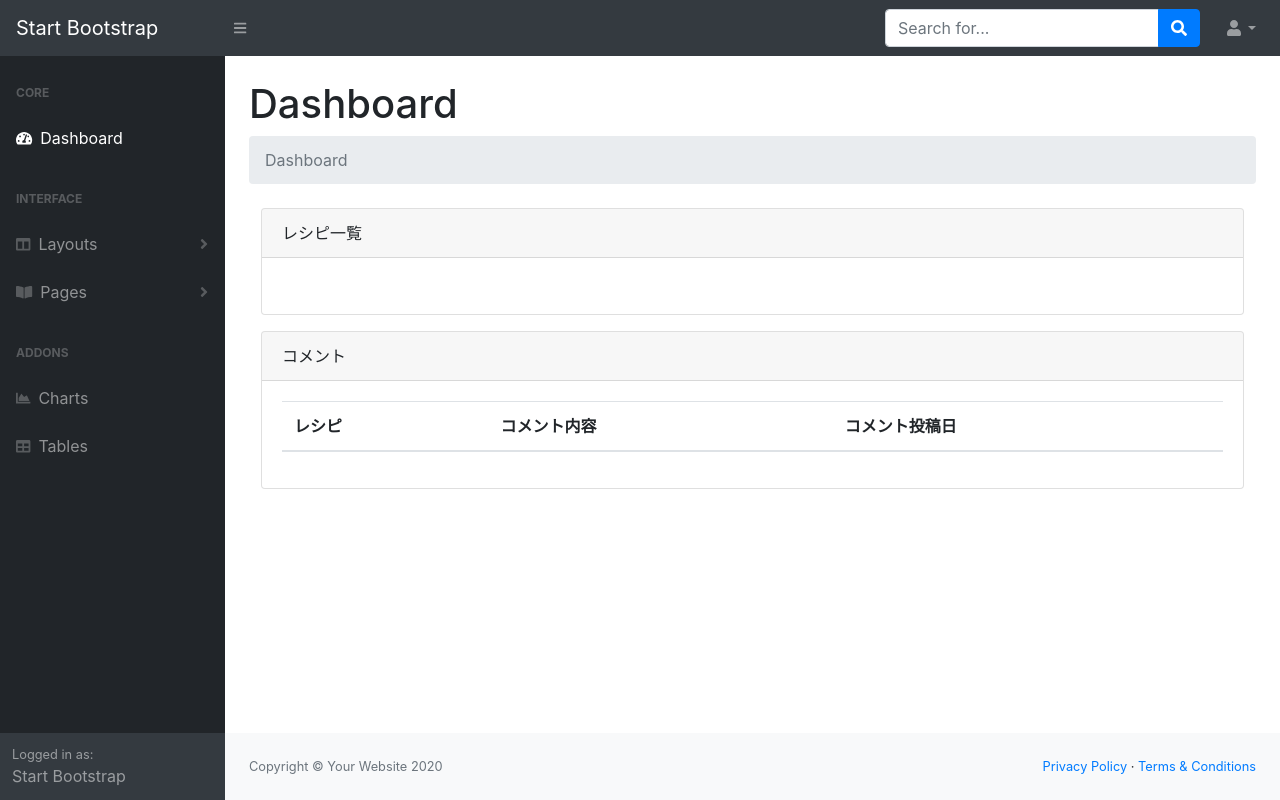
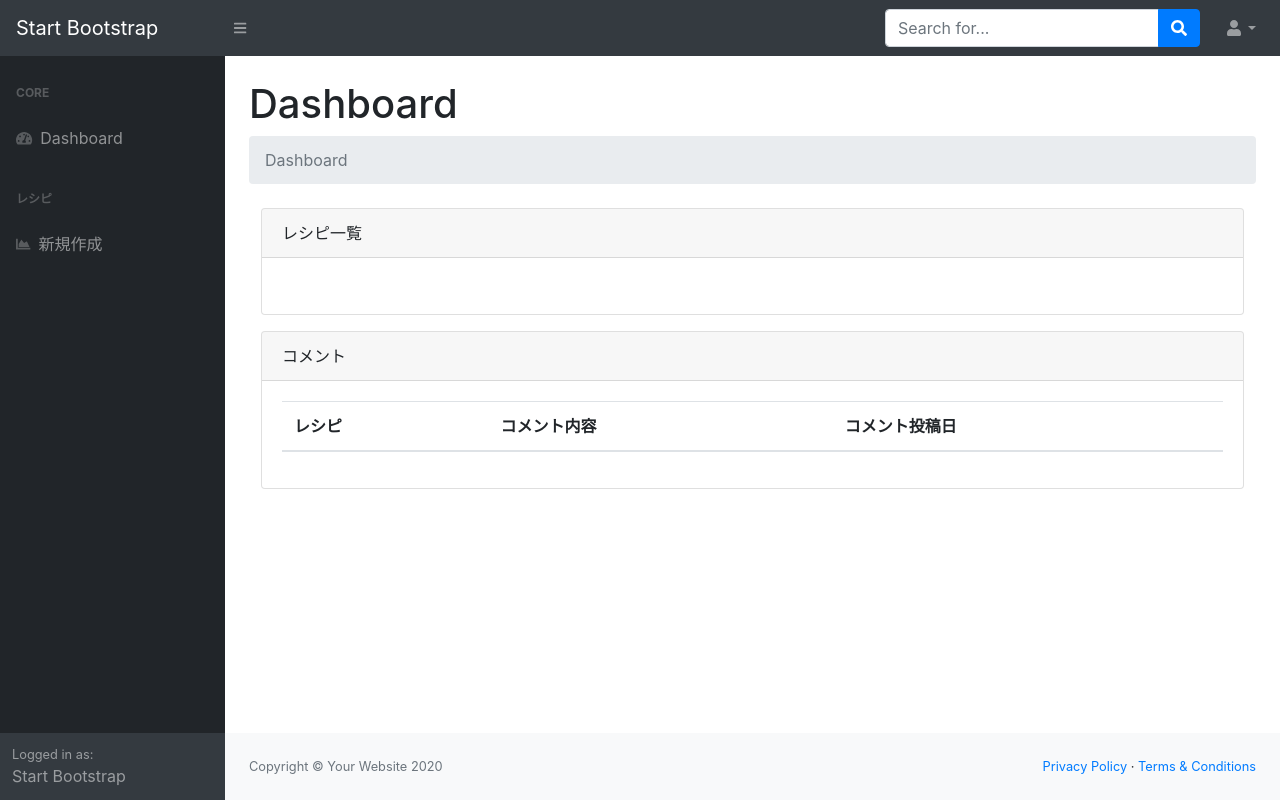
Before and after one commit to felyce/recipe-post, a Django app: template staffroom/templates/staffroom/index.html in a window 1280 px wide. Run offline with Django 3.2, Linux system fonts and the light colour scheme; the template is opened without the code that fills it, so the values that code supplies are empty; some libraries are stand-ins or nearby versions.

Commit message:
テンプレートの移動

```diff
--- a/recipe/templates/recipe/recipe_detail.html
+++ b/recipe/templates/recipe/recipe_detail.html
@@ -61,8 +61,8 @@
     <hr>
     <div class="row">
         <div class="col-lg-12">
-            <a class="btn btn-info" href="{% url 'recipe:update' recipe.id %}">編集</a>
-            <a class="btn btn-danger" href="{% url 'recipe:delete' recipe.id %}">削除</a>
+            <a class="btn btn-info" href="{% url 'staffroom:recipe:update' recipe.id %}">編集</a>
+            <a class="btn btn-danger" href="{% url 'staffroom:recipe:delete' recipe.id %}">削除</a>
         </div>
     </div>
 
--- a/recipe/templates/recipe/recipe_confirm_delete.html
+++ b/staffroom/templates/recipe/recipe_confirm_delete.html
@@ -1,4 +1,4 @@
-{% extends "base.html" %}
+{% extends "staffroom.html" %}
 
 {% block body %}
 
--- a/staffroom/templates/staffroom.html
+++ b/staffroom/templates/staffroom.html
@@ -3,16 +3,16 @@
 <!DOCTYPE html>
 <html lang="en">
 <head>
-        <meta charset="utf-8" />
-        <meta http-equiv="X-UA-Compatible" content="IE=edge" />
-        <meta name="viewport" content="width=device-width, initial-scale=1, shrink-to-fit=no" />
-        <meta name="description" content="" />
-        <meta name="author" content="" />
+    <meta charset="utf-8"/>
+    <meta http-equiv="X-UA-Compatible" content="IE=edge"/>
+    <meta name="viewport" content="width=device-width, initial-scale=1, shrink-to-fit=no"/>
+    <meta name="description" content=""/>
+    <meta name="author" content=""/>
     <title>Dashboard - SB Admin</title>
 
 
-        <link href="{% static 'css/styles.css' %}" rel="stylesheet" />
-        <link href="https://cdn.datatables.net/1.10.20/css/dataTables.bootstrap4.min.css" rel="stylesheet" crossorigin="anonymous" />
+    <link href="{% static 'css/styles.css' %}" rel="stylesheet"/>
+    <link href="https://cdn.datatables.net/1.10.20/css/dataTables.bootstrap4.min.css" rel="stylesheet" crossorigin="anonymous"/>
     <script src="https://cdnjs.cloudflare.com/ajax/libs/font-awesome/5.13.0/js/all.min.js" crossorigin="anonymous"></script>
 </head>
 <body class="sb-nav-fixed">
@@ -22,7 +22,7 @@
     <!-- Navbar Search-->
     <form class="d-none d-md-inline-block form-inline ml-auto mr-0 mr-md-3 my-2 my-md-0">
         <div class="input-group">
-                    <input class="form-control" type="text" placeholder="Search for..." aria-label="Search" aria-describedby="basic-addon2" />
+            <input class="form-control" type="text" placeholder="Search for..." aria-label="Search" aria-describedby="basic-addon2"/>
             <div class="input-group-append">
                 <button class="btn btn-primary" type="button"><i class="fas fa-search"></i></button>
             </div>
@@ -31,7 +31,8 @@
     <!-- Navbar-->
     <ul class="navbar-nav ml-auto ml-md-0">
         <li class="nav-item dropdown">
-                    <a class="nav-link dropdown-toggle" id="userDropdown" href="#" role="button" data-toggle="dropdown" aria-haspopup="true" aria-expanded="false"><i class="fas fa-user fa-fw"></i></a>
+            <a class="nav-link dropdown-toggle" id="userDropdown" href="#" role="button" data-toggle="dropdown" aria-haspopup="true"
+               aria-expanded="false"><i class="fas fa-user fa-fw"></i></a>
             <div class="dropdown-menu dropdown-menu-right" aria-labelledby="userDropdown">
                 <a class="dropdown-item" href="#">Settings</a>
                 <a class="dropdown-item" href="#">Activity Log</a>
@@ -47,62 +48,17 @@
             <div class="sb-sidenav-menu">
                 <div class="nav">
                     <div class="sb-sidenav-menu-heading">Core</div>
-                            <a class="nav-link" href="index.html">
+                    <a class="nav-link" href="{% url 'staffroom:index' %}">
                         <div class="sb-nav-link-icon"><i class="fas fa-tachometer-alt"></i></div>
                         Dashboard
                     </a>
-                            <div class="sb-sidenav-menu-heading">Interface</div>
-                            <a class="nav-link collapsed" href="#" data-toggle="collapse" data-target="#collapseLayouts" aria-expanded="false" aria-controls="collapseLayouts">
-                                <div class="sb-nav-link-icon"><i class="fas fa-columns"></i></div>
-                                Layouts
-                                <div class="sb-sidenav-collapse-arrow"><i class="fas fa-angle-down"></i></div>
+
+                    <div class="sb-sidenav-menu-heading">レシピ</div>
+                    <a class="nav-link" href="{% url 'staffroom:recipe:create' %}">
+                        <div class="sb-nav-link-icon"><i class="fas fa-chart-area"></i></div>
+                        新規作成
                     </a>
-                            <div class="collapse" id="collapseLayouts" aria-labelledby="headingOne" data-parent="#sidenavAccordion">
-                                <nav class="sb-sidenav-menu-nested nav">
-                                    <a class="nav-link" href="layout-static.html">Static Navigation</a>
-                                    <a class="nav-link" href="layout-sidenav-light.html">Light Sidenav</a>
-                                </nav>
-                            </div>
-                            <a class="nav-link collapsed" href="#" data-toggle="collapse" data-target="#collapsePages" aria-expanded="false" aria-controls="collapsePages">
-                                <div class="sb-nav-link-icon"><i class="fas fa-book-open"></i></div>
-                                Pages
-                                <div class="sb-sidenav-collapse-arrow"><i class="fas fa-angle-down"></i></div>
-                            </a>
-                            <div class="collapse" id="collapsePages" aria-labelledby="headingTwo" data-parent="#sidenavAccordion">
-                                <nav class="sb-sidenav-menu-nested nav accordion" id="sidenavAccordionPages">
-                                    <a class="nav-link collapsed" href="#" data-toggle="collapse" data-target="#pagesCollapseAuth" aria-expanded="false" aria-controls="pagesCollapseAuth">
-                                        Authentication
-                                        <div class="sb-sidenav-collapse-arrow"><i class="fas fa-angle-down"></i></div>
-                                    </a>
-                                    <div class="collapse" id="pagesCollapseAuth" aria-labelledby="headingOne" data-parent="#sidenavAccordionPages">
-                                        <nav class="sb-sidenav-menu-nested nav">
-                                            <a class="nav-link" href="login.html">Login</a>
-                                            <a class="nav-link" href="register.html">Register</a>
-                                            <a class="nav-link" href="password.html">Forgot Password</a>
-                                        </nav>
-                                    </div>
-                                    <a class="nav-link collapsed" href="#" data-toggle="collapse" data-target="#pagesCollapseError" aria-expanded="false" aria-controls="pagesCollapseError">
-                                        Error
-                                        <div class="sb-sidenav-collapse-arrow"><i class="fas fa-angle-down"></i></div>
-                                    </a>
-                                    <div class="collapse" id="pagesCollapseError" aria-labelledby="headingOne" data-parent="#sidenavAccordionPages">
-                                        <nav class="sb-sidenav-menu-nested nav">
-                                            <a class="nav-link" href="401.html">401 Page</a>
-                                            <a class="nav-link" href="404.html">404 Page</a>
-                                            <a class="nav-link" href="500.html">500 Page</a>
-                                        </nav>
-                                    </div>
-                                </nav>
-                            </div>
-                            <div class="sb-sidenav-menu-heading">Addons</div>
-                            <a class="nav-link" href="charts.html">
-                                <div class="sb-nav-link-icon"><i class="fas fa-chart-area"></i></div>
-                                Charts
-                            </a>
-                            <a class="nav-link" href="tables.html">
-                                <div class="sb-nav-link-icon"><i class="fas fa-table"></i></div>
-                                Tables
-                            </a>
+
                 </div>
             </div>
             <div class="sb-sidenav-footer">
--- a/staffroom/templates/staffroom/index.html
+++ b/staffroom/templates/staffroom/index.html
@@ -15,7 +15,7 @@
                             <th>
                                 <a href="{% url 'recipe:detail' recipe.id %}"
                                    class="btn btn-primary">詳細</a>
-                                <a href="{% url 'recipe:update' recipe.id %}"
+                                <a href="{% url 'staffroom:recipe:update' recipe.id %}"
                                    class="btn btn-secondary">編集</a>
                             </th>
                         </tr>
```
Also changed, not shown: recipe/templates/recipe/recipe_form.html (deleted, +0 -13 lines), staffroom/templates/recipe/recipe_form.html (added, +36 -0 lines). Lines whose indentation alone changed are shown as unchanged.
